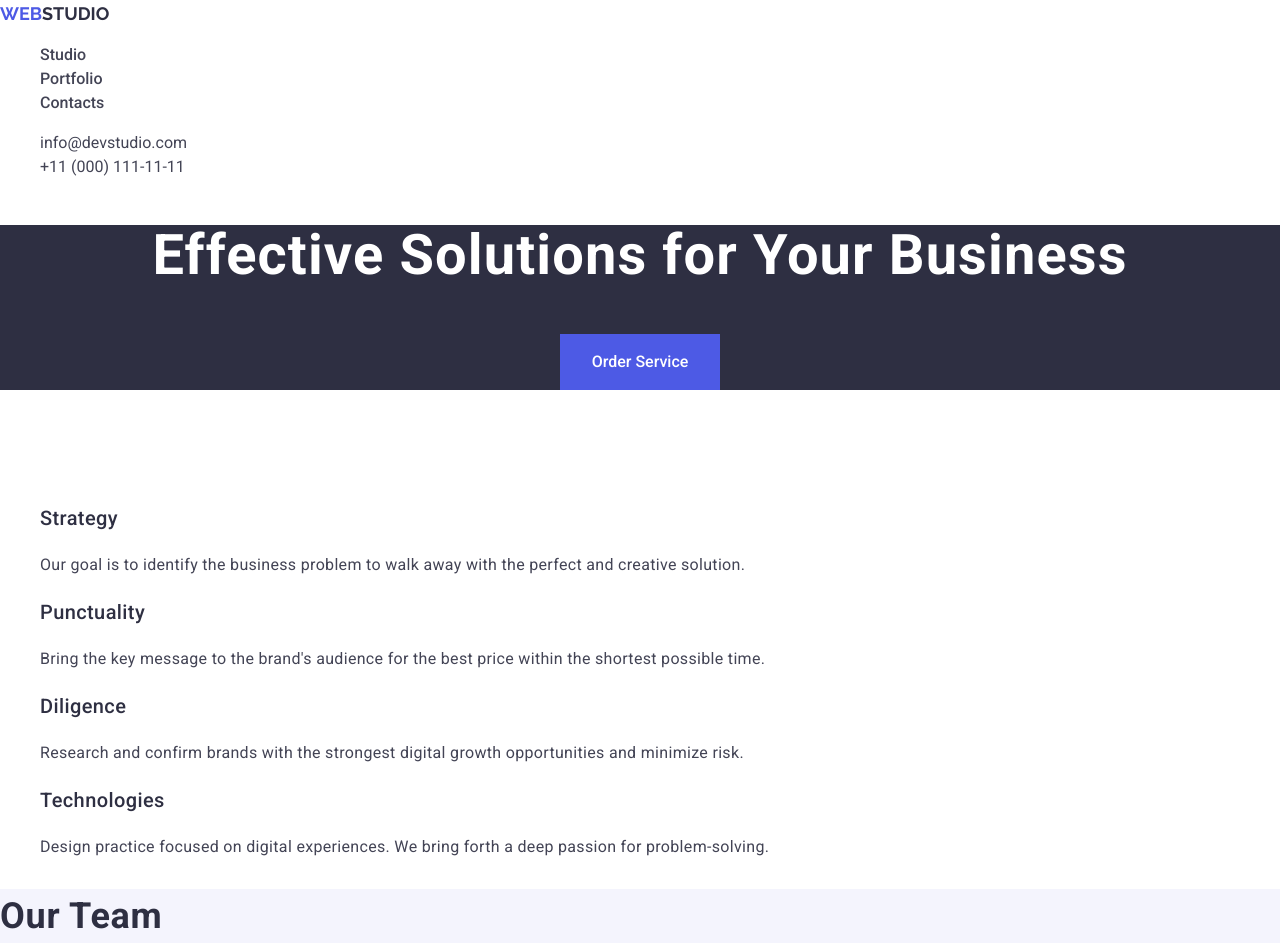
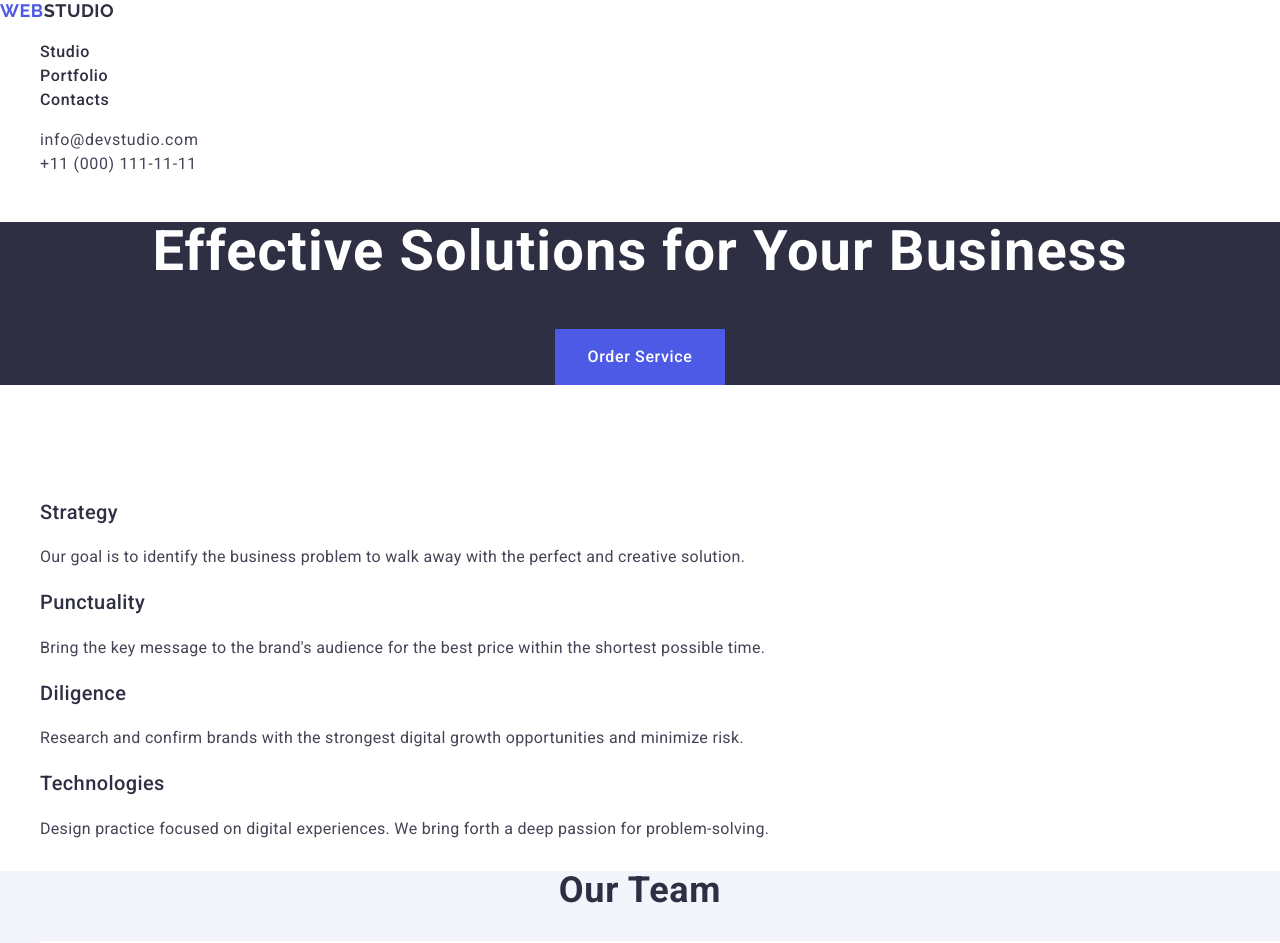
Before and after one commit to xXxSpRuTxXx/goit-markup-hw-02, a plain HTML site: page index.html in a window 1280 px wide. Shown: the top 943 px of the page. Drawn offline with nearby package versions, Linux system fonts and the light colour scheme.

Commit message:
changes css

```diff
--- a/css/styles.css
+++ b/css/styles.css
@@ -10,7 +10,7 @@ h1 {
     font-weight: 700;
     font-size: 56px;
     letter-spacing: 0.02em;
-    line-height: 1.1;
+    line-height: 1.07;
     color: #FFFFFF;
     text-align: center;
 }
@@ -39,22 +39,22 @@ header a {
 }
 .navigation-list {
     font-weight: 500;
-    letter-spacing: 4%;
+    letter-spacing: 0.04em;
 }
 
 .navigation-list-item-a {
-    color: #434455;
+    color: #2E2F42;
     font-weight: 500;
-    letter-spacing: 4%;
+    letter-spacing: 0.04em;
     font-style: normal;
 }
 
-.navigation-list-item:hover,
-.navigation-list-item:focus {
+.navigation-list-item-a:hover,
+.navigation-list-item-a:focus {
     color: #404bbf;
 }
 
-.navigation-list-item:active {
+.navigation-list-item-a:active {
     color: #404bbf;
     text-decoration: underline;
 }
@@ -62,7 +62,7 @@ header a {
 .contacts-list-item {
     color: #434455;
     font-weight: 400;
-    letter-spacing: 4%;
+    letter-spacing: 0.04em;
     font-style: normal;
 }
 
@@ -86,13 +86,18 @@ header a {
     border: none;
     padding: 16px 32px;
     cursor: pointer;
-    letter-spacing: 4%;
+    letter-spacing: 0.04em;
     font-weight: 500;
     font-size: 16px;
     line-height: 1.5;
 }
 
-.hero-button:hover,
+.hero-button:hover {
+    background-color: #4D5AE5;
+    height: 51px;
+}
+
+.hero-button:focus,
 .hero-button:focus-visible,
 .hero-button:active {
     background-color: #404BBF;
@@ -100,6 +105,12 @@ header a {
 
 .features {
    background-color: #FFFFFF;
+}
+
+.features-subtitle {
+    letter-spacing: 0.02em;
+    line-height: 1.33;
+    text-align: left;
 }
 
 .features-text {
@@ -123,6 +134,12 @@ header a {
     background-color: #FFFFFF;
 }
 
+.team-title {
+    letter-spacing: 0.02em;
+    line-height: 1.11;
+    text-align: center;
+}
+
 .team-text {
     color: #434455;
     font-weight: 400;
@@ -131,6 +148,12 @@ header a {
     letter-spacing: 0.02em;
 }
 
+
+.portfolio-title {
+
+    line-height: 1.11;
+    text-align: left;
+}
 .portfolio-text {
     color: #434455;
     font-weight: 400;
@@ -144,6 +167,14 @@ footer {
     color: #F4F4FD;
 }
 
+.footer-text {
+    color: #F4F4FD;
+    font-weight: 400;
+    font-size: 16px;
+    line-height: 1.5;
+    letter-spacing: 0.02em;
+}
+
 .logo {
     text-transform: uppercase;
     font-weight: 700;
@@ -151,7 +182,8 @@ footer {
     text-decoration: none;
     font-family: 'Raleway', sans-serif;
     font-size: 18px;
-    letter-spacing: 3%;
+    letter-spacing: 0.03em;
+    line-height: 1.17;
 }
 
 .logo span {
@@ -160,5 +192,6 @@ footer {
     font-size: 18px;
     font-weight: 700;
     text-transform: uppercase;
-    letter-spacing: 3%;
+    letter-spacing: 0.03em;
+    line-height: 1.17;
 }
```
